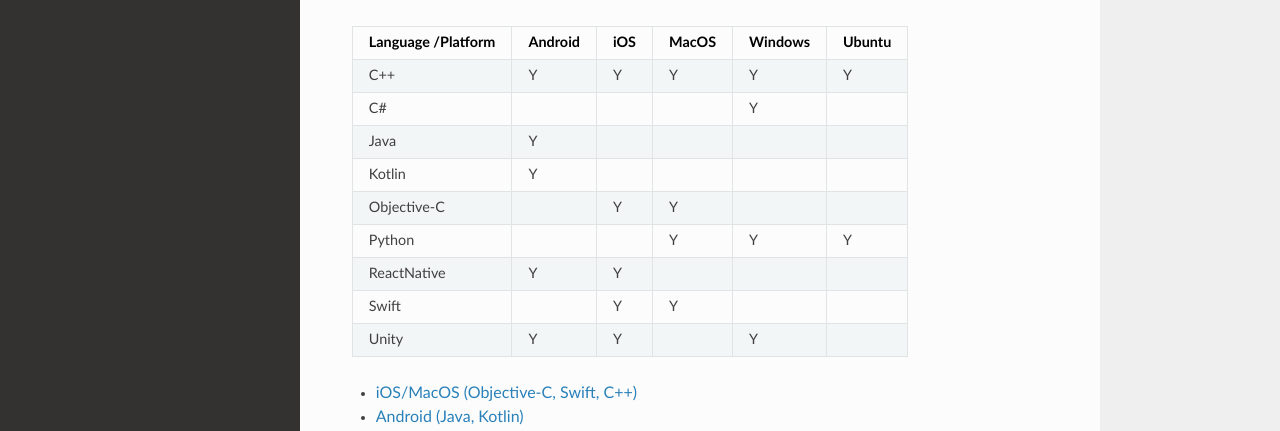
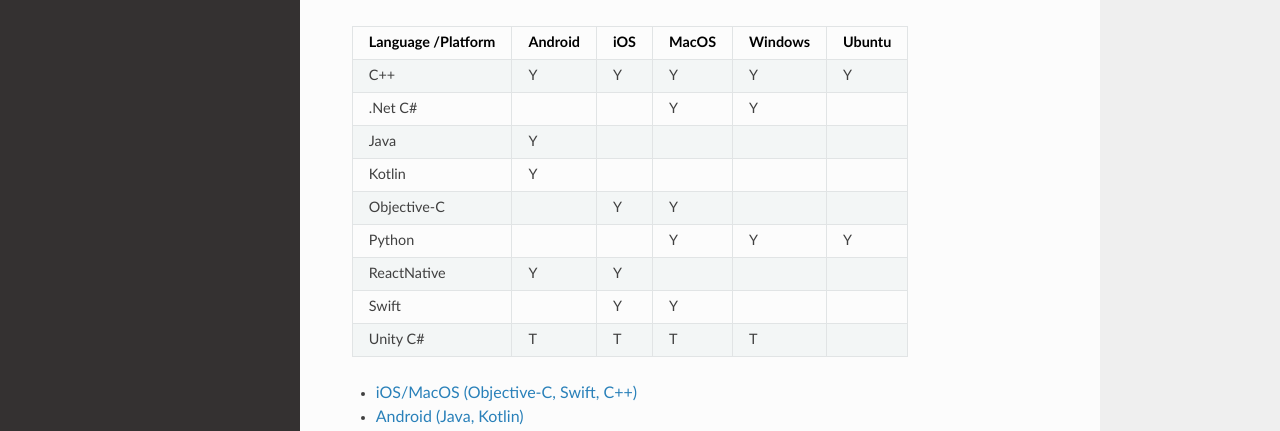
Before and after one commit to oymotion/develope_faq, a Sphinx documentation site: the page built from doc/source/SDK.rst, in a window 1280 px wide and 1064 px high. Shown: the part 398-829 px from the top of the window. Built offline with Sphinx 7.4.7 and the Read the Docs theme 3.1.0, drawn with Linux system fonts in a browser that asks for light colours.

Commit message:
update matrix

```diff
--- a/doc/source/SDK.rst
+++ b/doc/source/SDK.rst
@@ -13,7 +13,7 @@
 +=============+============+===========+============+============+===========+
 | C++         |     Y      |     Y     |     Y      |     Y      |     Y     |
 +-------------+------------+-----------+------------+------------+-----------+
-| C#          |            |           |            |     Y      |           |
+| .Net C#     |            |           |     Y      |     Y      |           |
 +-------------+------------+-----------+------------+------------+-----------+
 | Java        |     Y      |           |            |            |           |
 +-------------+------------+-----------+------------+------------+-----------+
@@ -27,7 +27,7 @@
 +-------------+------------+-----------+------------+------------+-----------+
 | Swift       |            |     Y     |     Y      |            |           |
 +-------------+------------+-----------+------------+------------+-----------+
-| Unity       |     Y      |     Y     |            |     Y      |           |
+| Unity C#    |     T      |     T     |     T      |     T      |           |
 +-------------+------------+-----------+------------+------------+-----------+
 
 
```
